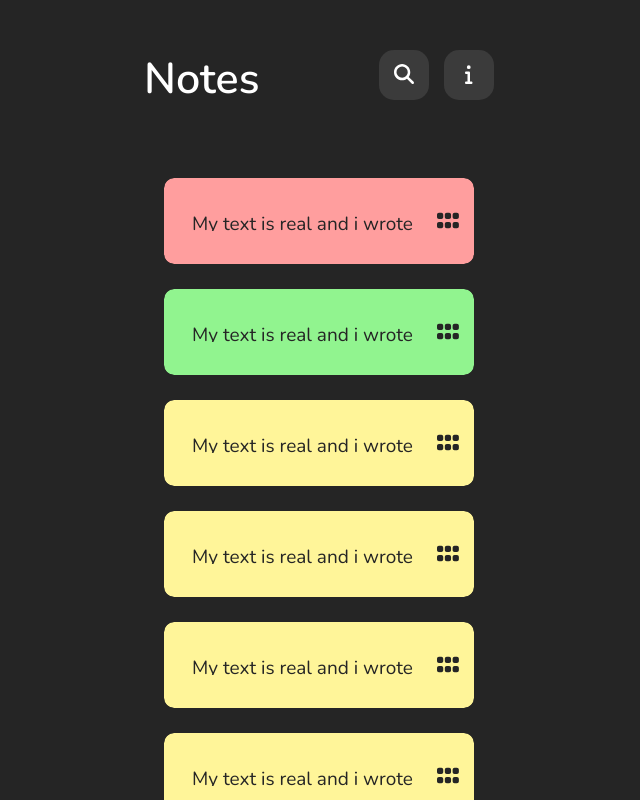
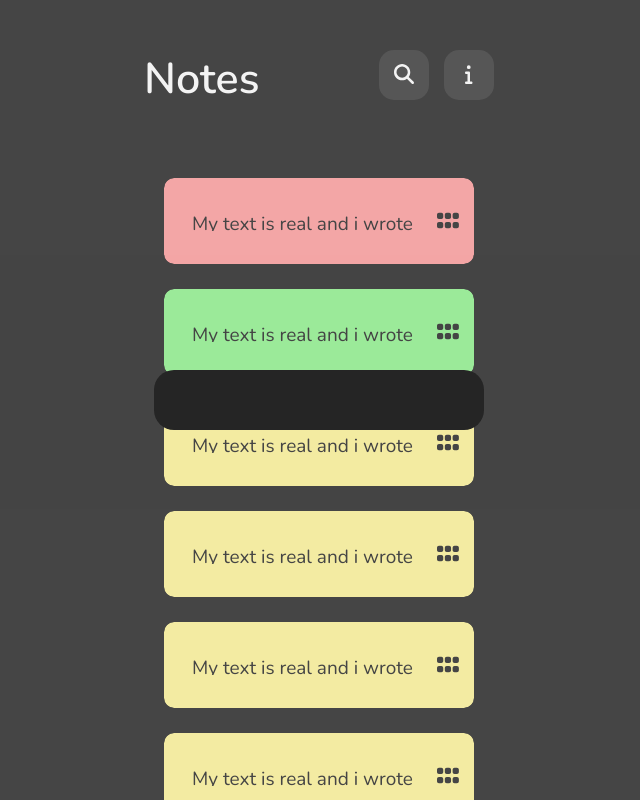
Before and after one commit to SurokDima/pet-notes, a React (Create React App) app: page / in a window 1280 px wide. Shown: the top 800 px of the page, without its empty margins (321-961 px from the left). Built offline with nearby package versions, Linux system fonts and the light colour scheme.

Commit message:
Create modal and add to home

```diff
--- /dev/null
+++ b/src/components/Modal.tsx
@@ -0,0 +1,43 @@
+import { ReactNode, useEffect } from 'react';
+import styled from 'styled-components';
+
+const Window = styled.div`
+  width: 100%;
+  max-width: 330px;
+  padding: 30px;
+  border-radius: 20px;
+  background: ${props => props.theme.primary};
+`;
+
+const Contrainer = styled.div`
+  height: 100vh;
+  width: 100vw;
+  background: ${props => props.theme.stub};
+  position: fixed;
+  top: 0;
+  left: 0;
+  z-index: 1000;
+  display: flex;
+  justify-content: center;
+  align-items: center;
+`;
+
+export default function Modal({ children }: IModalProps) {
+  useEffect(() => {
+    document.body.style.overflow = 'hidden';
+
+    return () => {
+      document.body.style.overflow = 'auto';
+    };
+  }, []);
+
+  return (
+    <Contrainer>
+      <Window>{children}</Window>
+    </Contrainer>
+  );
+}
+
+interface IModalProps {
+  children?: ReactNode;
+}
--- a/src/pages/Home.tsx
+++ b/src/pages/Home.tsx
@@ -2,8 +2,10 @@ import { motion, useMotionValue } from 'framer-motion';
 import { nanoid } from 'nanoid';
 import { useState } from 'react';
 import styled from 'styled-components';
+import AddButton from '../components/Buttons/AddButton';
 import InfoButton from '../components/Buttons/InfoButton';
 import SearchButton from '../components/Buttons/SearchButton';
+import Modal from '../components/Modal';
 import NoteItem, { IItem } from '../components/Notes/NoteItem';
 import NotesTrack from '../components/Notes/NotesTrack';
 
@@ -18,6 +20,13 @@ const Body = styled.div`
   width: 100%;
   height: 100%;
 `;
+
+const Add = styled(AddButton)`
+  position: fixed;
+  bottom: 25px;
+  right: 25px;
+  z-index: 500;
+`
 
 const initialItems: IItem[] = [
   { id: nanoid(), text: 'My text is real and i wrote itsdfsdfsdfsdfsdfsdfsdfsdf sdfsd fsd', color: 'red' },
@@ -56,6 +65,8 @@ export default function Home() {
       <Body>
         <NotesTrack setItems={setItems} removeItem={removeItem}>{items}</NotesTrack>
       </Body>
+      <Add />
+      <Modal />
     </>
   );
 }
```
